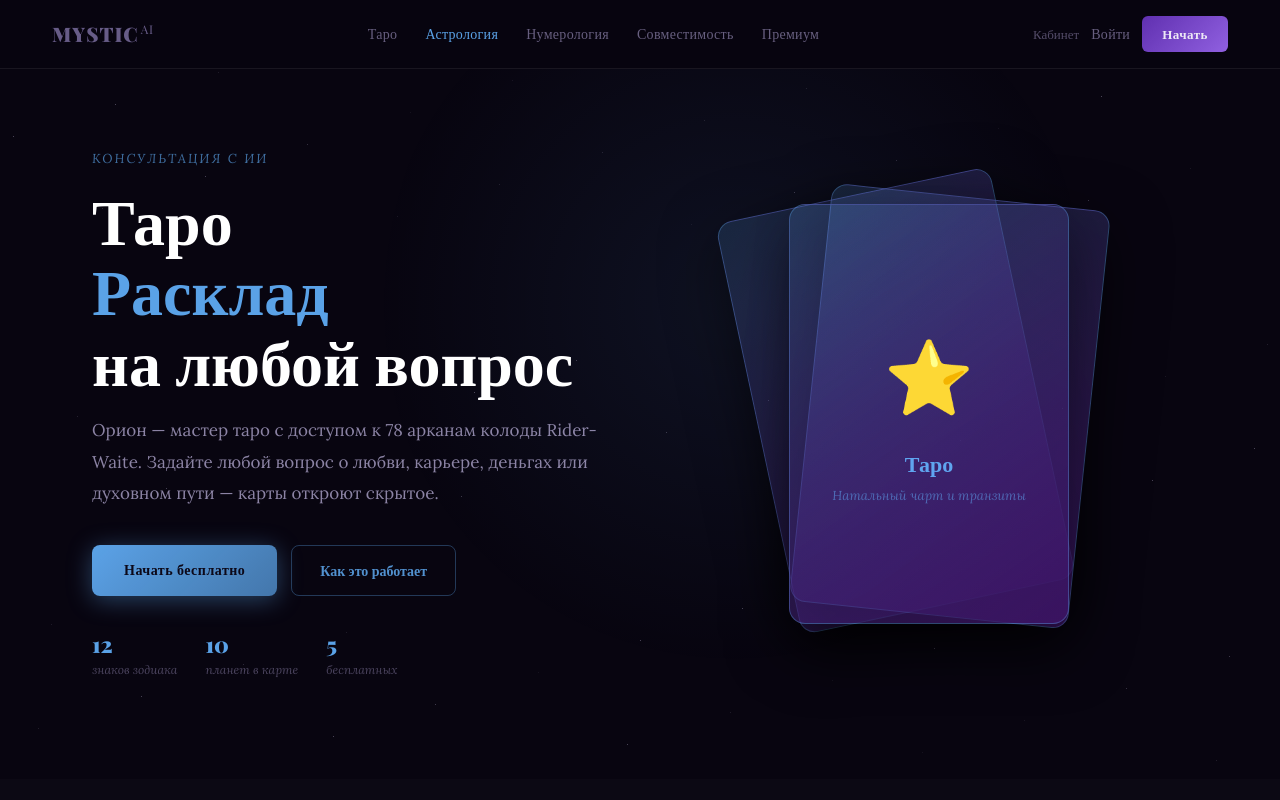
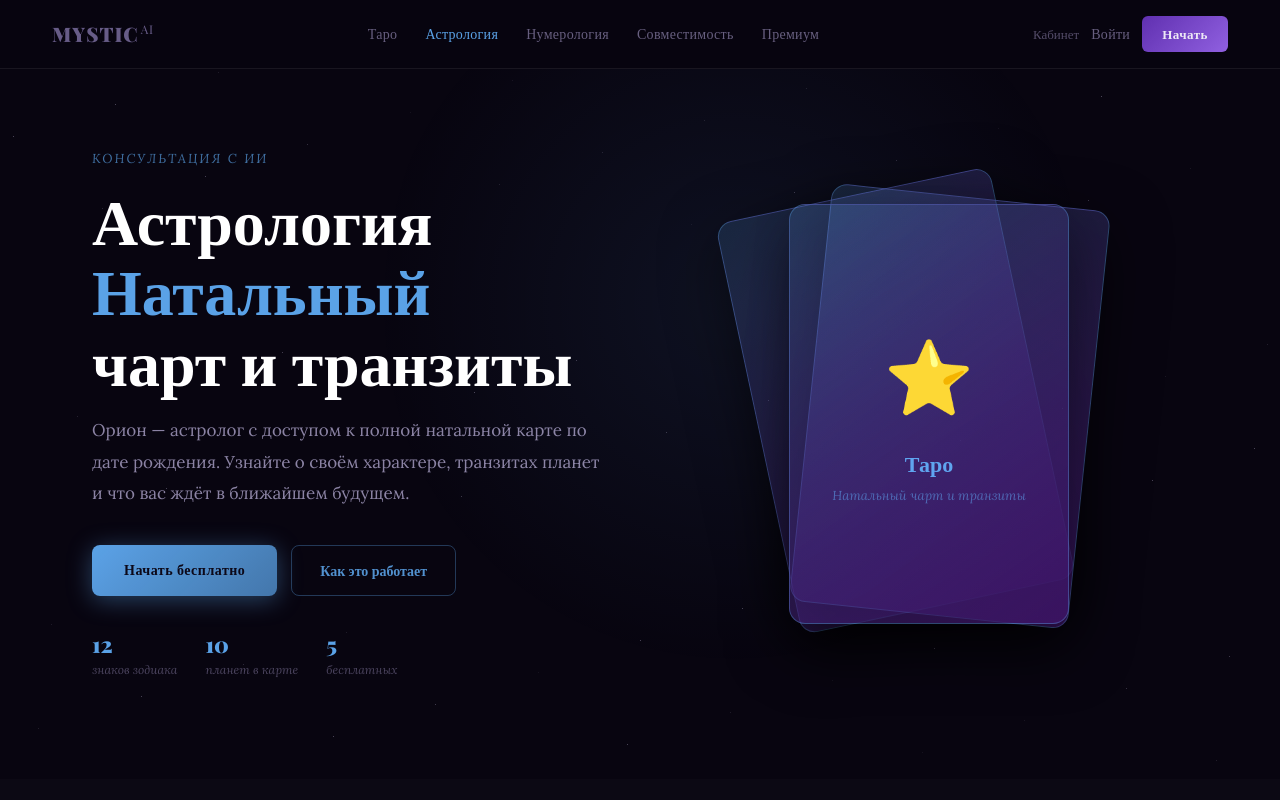
Before and after one commit to ramin555523/mystic-ai, a Next.js app: page /astrology in a window 1280 px wide. Shown: the top 800 px of the page. Built offline with nearby package versions, Linux system fonts and the light colour scheme; a web font is replaced by a local one.

Commit message:
fix module pages h1 content

```diff
--- a/src/app/astrology/page.tsx
+++ b/src/app/astrology/page.tsx
@@ -60,10 +60,10 @@ export default function AstrologyPage() {
             <div style={{animation:'fadeUp 0.7s ease both'}}>
               <div style={{fontFamily:'"Lora",serif',fontSize:'13px',fontStyle:'italic',letterSpacing:'2px',color:'rgba(100,180,255,0.6)',marginBottom:'16px',textTransform:'uppercase'}}>Консультация с ИИ</div>
               <h1 style={{fontFamily:'"Playfair Display",serif',fontSize:'clamp(36px,5vw,64px)',fontWeight:900,color:'#FFFFFF',lineHeight:1.1,marginBottom:'20px'}}>
-                Таро<br/><span style={{color:'rgba(100,180,255,0.9)'}}>Расклад</span><br/>на любой вопрос
+                Астрология<br/><span style={{color:'rgba(100,180,255,0.9)'}}>Натальный</span><br/>чарт и транзиты
               </h1>
               <p style={{fontFamily:'"Lora",serif',fontSize:'17px',lineHeight:1.85,color:'rgba(210,200,245,0.65)',marginBottom:'36px'}}>
-                Орион — мастер таро с доступом к 78 арканам колоды Rider-Waite. Задайте любой вопрос о любви, карьере, деньгах или духовном пути — карты откроют скрытое.
+                Орион — астролог с доступом к полной натальной карте по дате рождения. Узнайте о своём характере, транзитах планет и что вас ждёт в ближайшем будущем.
               </p>
               <div style={{display:'flex',gap:'14px',flexWrap:'wrap',marginBottom:'32px'}}>
                 <Link href="/auth/register" style={{padding:'14px 32px',borderRadius:'8px',background:'linear-gradient(135deg,rgba(100,180,255,0.9),rgba(100,180,255,0.65))',fontFamily:'"Playfair Display",serif',fontSize:'14px',fontWeight:700,color:'#0C0818',textDecoration:'none',letterSpacing:'0.5px',boxShadow:'0 4px 24px rgba(100,180,255,0.35)'}}>
--- a/src/app/compatibility/page.tsx
+++ b/src/app/compatibility/page.tsx
@@ -60,7 +60,7 @@ export default function CompatibilityPage() {
             <div style={{animation:'fadeUp 0.7s ease both'}}>
               <div style={{fontFamily:'"Lora",serif',fontSize:'13px',fontStyle:'italic',letterSpacing:'2px',color:'rgba(192,112,255,0.6)',marginBottom:'16px',textTransform:'uppercase'}}>Консультация с ИИ</div>
               <h1 style={{fontFamily:'"Playfair Display",serif',fontSize:'clamp(36px,5vw,64px)',fontWeight:900,color:'#FFFFFF',lineHeight:1.1,marginBottom:'20px'}}>
-                Таро<br/><span style={{color:'rgba(192,112,255,0.9)'}}>Расклад</span><br/>на любой вопрос
+                Совместимость<br/><span style={{color:'rgba(192,112,255,0.9)'}}>Анализ</span><br/>двух людей
               </h1>
               <p style={{fontFamily:'"Lora",serif',fontSize:'17px',lineHeight:1.85,color:'rgba(210,200,245,0.65)',marginBottom:'36px'}}>
                 Сатья — мастер таро с доступом к 78 арканам колоды Rider-Waite. Задайте любой вопрос о любви, карьере, деньгах или духовном пути — карты откроют скрытое.
--- a/src/app/numerology/page.tsx
+++ b/src/app/numerology/page.tsx
@@ -60,7 +60,7 @@ export default function NumerologyPage() {
             <div style={{animation:'fadeUp 0.7s ease both'}}>
               <div style={{fontFamily:'"Lora",serif',fontSize:'13px',fontStyle:'italic',letterSpacing:'2px',color:'rgba(255,160,80,0.6)',marginBottom:'16px',textTransform:'uppercase'}}>Консультация с ИИ</div>
               <h1 style={{fontFamily:'"Playfair Display",serif',fontSize:'clamp(36px,5vw,64px)',fontWeight:900,color:'#FFFFFF',lineHeight:1.1,marginBottom:'20px'}}>
-                Таро<br/><span style={{color:'rgba(255,160,80,0.9)'}}>Расклад</span><br/>на любой вопрос
+                Нумерология<br/><span style={{color:'rgba(255,160,80,0.9)'}}>Числа</span><br/>вашей судьбы
               </h1>
               <p style={{fontFamily:'"Lora",serif',fontSize:'17px',lineHeight:1.85,color:'rgba(210,200,245,0.65)',marginBottom:'36px'}}>
                 Мирра — мастер таро с доступом к 78 арканам колоды Rider-Waite. Задайте любой вопрос о любви, карьере, деньгах или духовном пути — карты откроют скрытое.
```
